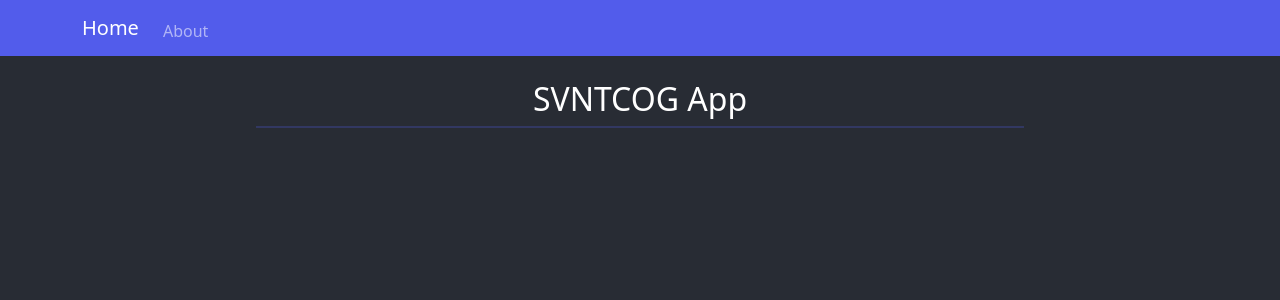
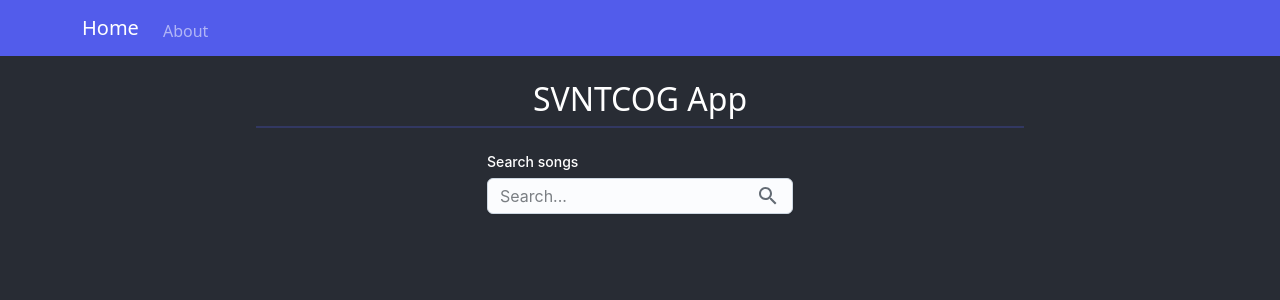
Before and after one commit to ZadynB/WebApp, a React (Create React App) app in the folder my-app/frontend/: page /svntcog in a window 1280 px wide. Shown: the top 300 px of the page. Built offline with nearby package versions, Linux system fonts and the light colour scheme; no server answers.

Commit message:
added search bar for songs

```diff
--- a/my-app/frontend/package.json
+++ b/my-app/frontend/package.json
@@ -6,6 +6,7 @@
     "@emotion/react": "^11.11.3",
     "@emotion/styled": "^11.11.0",
     "@mui/icons-material": "^5.15.6",
+    "@mui/joy": "^5.0.0-beta.28",
     "@mui/material": "^5.15.6",
     "@react-spring/web": "^9.7.3",
     "@testing-library/jest-dom": "^5.17.0",
--- /dev/null
+++ b/my-app/frontend/src/components/SearchBar.js
@@ -0,0 +1,32 @@
+import { FormControl, FormLabel, Autocomplete, AutocompleteOption, ListItemContent, Typography } from "@mui/joy";
+import { Search } from "@mui/icons-material";
+
+function SearchBar(props) {
+  const options = props.options;
+  return (
+    <FormControl id='search-bar' sx={{width: '100%'}}>
+      <FormLabel sx={{color: 'white'}}>Search songs</FormLabel>
+      <Autocomplete
+        placeholder='Search...'
+        endDecorator={<Search />}
+        type="search"
+        freeSolo
+        disableClearable
+        getOptionLabel={(option) => option.title+option.songWriter}
+        options={options}
+        renderOption={(props, option) => (
+          <AutocompleteOption {...props}>
+            <ListItemContent sx={{fontSize:'sm'}}>
+              {option.title}
+              <Typography level='body-xs'>
+                {option.songWriter}
+              </Typography>
+            </ListItemContent>
+          </AutocompleteOption>
+        )}
+      />
+    </FormControl>
+  );
+}
+
+export default SearchBar;
--- a/my-app/frontend/src/pages/SVNTCOG.js
+++ b/my-app/frontend/src/pages/SVNTCOG.js
@@ -3,20 +3,26 @@ import { AnimatePresence, motion } from 'framer-motion';
 import Divider from '@mui/material/Divider';
 import { useState, useEffect } from 'react';
 import axios from 'axios';
+import { CircularProgress } from '@mui/joy';
+import SearchBar from '../components/SearchBar';
 
 function SVNTCOG () {
   const [songs, setSongs] = useState([]);
+  const [loading, setLoading] = useState(false);
   const blue2 = getComputedStyle(document.body).getPropertyValue('--blue2');
 
   useEffect(() => {
+    setLoading(true);
     axios
       .get('http://localhost:5555/songs')
       .then((response) => {
         console.log(response.data.data);
         setSongs(response.data.data);
+        setLoading(false);
       })
       .catch((error) => {
         console.log(error);
+        setLoading(false);
       });
   }, []);
 
@@ -41,7 +47,14 @@ function SVNTCOG () {
             }}
           >
           </Divider>
-          {/* <p>{songs[0].title}</p> */}
+          <br></br>
+          {loading ? (<CircularProgress size='md' className='spinner'/>) :
+            (
+              <div className='svntcog-main'>
+                <SearchBar options={songs}/>
+              </div>
+            )
+          }
         </div>
       </motion.div>
     </AnimatePresence>
```
Also changed, not shown: 2 other files (tests, documents, lock files or other folders).
